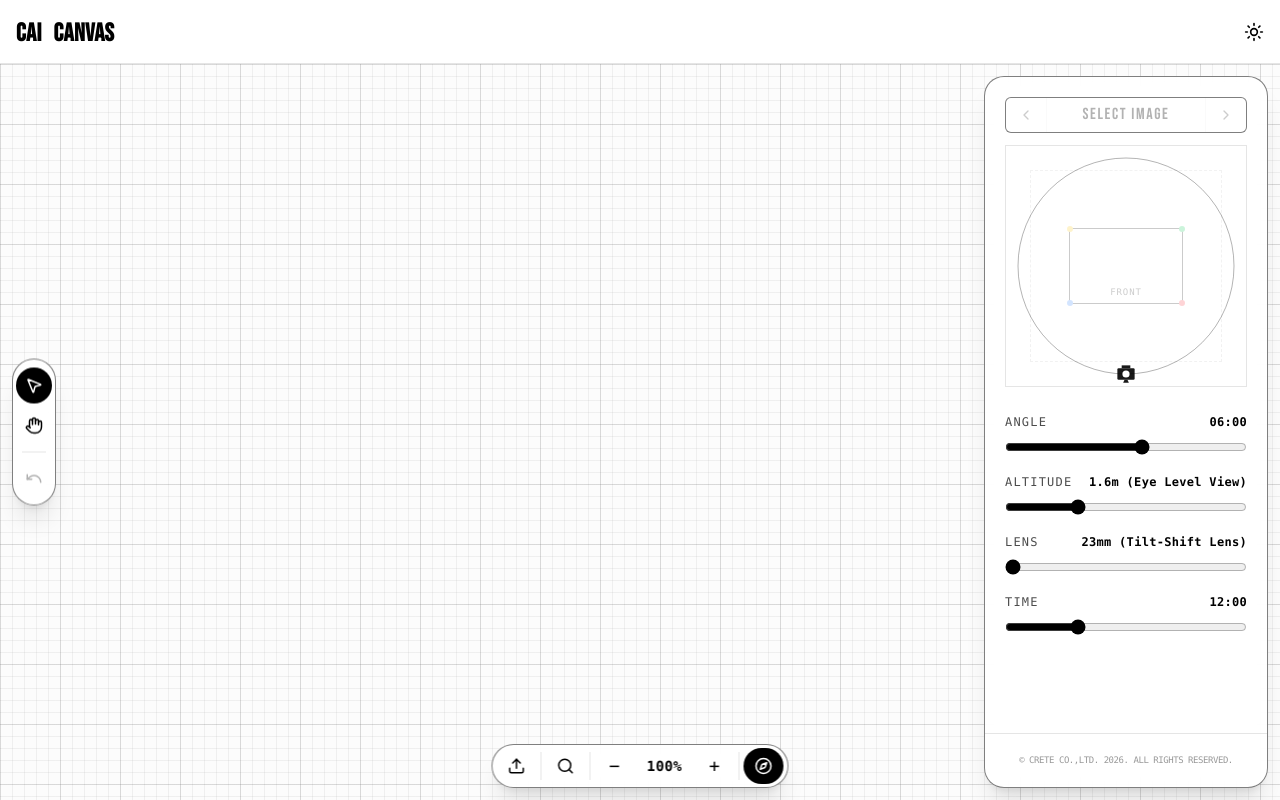
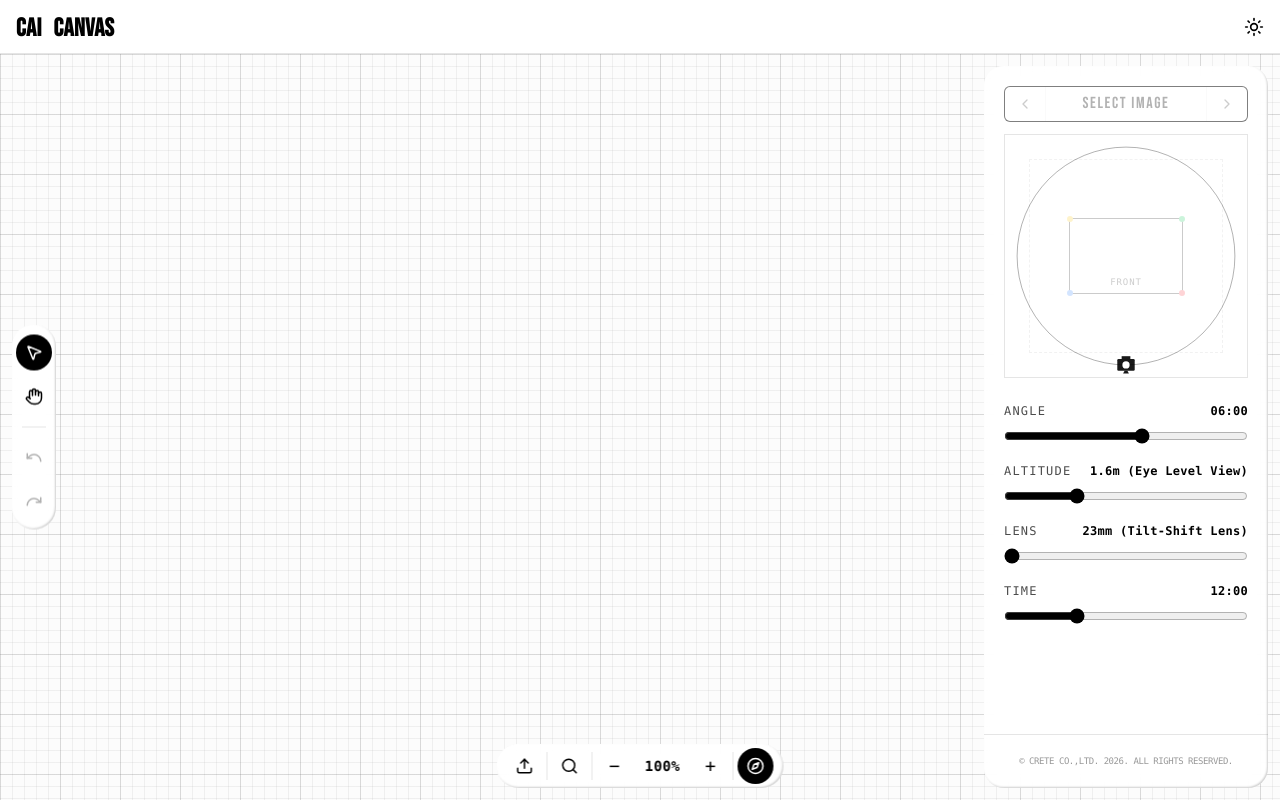
Before and after one commit to cai-crete/cai-canvas, a React (Vite) app: page / in a window 1280 px wide. Built offline with nearby package versions, Linux system fonts and the light colour scheme.

Commit message:
V119: Refine image control bar logic and unify UI styling across all panels

```diff
--- a/src/App.tsx
+++ b/src/App.tsx
@@ -1,5 +1,5 @@
 import React, { useState, useRef, useEffect } from 'react';
-import { Upload, Moon, Sun, Loader2, Search, Hand, MousePointer2, Compass, Book, Wand2, Sparkles, Trash2, Undo, Download, ChevronLeft, ChevronRight } from 'lucide-react';
+import { Upload, Moon, Sun, Loader2, Search, Hand, MousePointer2, Compass, Book, Wand2, Sparkles, Trash2, Undo, Redo, Download, ChevronLeft, ChevronRight } from 'lucide-react';
 import { GoogleGenAI } from '@google/genai';
 import { ANALYSIS, IMAGE_GEN, ANALYSIS_FALLBACK, IMAGE_GEN_FALLBACK } from './constants';
 
@@ -238,11 +238,30 @@ export default function App() {
 
   // V75: History State for Undo
   const [historyStates, setHistoryStates] = useState<CanvasItem[][]>([]);
+  // V113: Redo State
+  const [redoStates, setRedoStates] = useState<CanvasItem[][]>([]);
+
   const handleUndo = () => {
     if (historyStates.length > 0) {
-      setCanvasItems(historyStates[historyStates.length - 1]);
+      const currentState = [...canvasItems];
+      const previousState = historyStates[historyStates.length - 1];
+
+      setRedoStates(prev => [...prev, currentState]);
+      setCanvasItems(previousState);
       setHistoryStates(prev => prev.slice(0, -1));
-      setSelectedItemId(null); // Optional: clear selection on undo
+      setSelectedItemId(null);
+    }
+  };
+
+  const handleRedo = () => {
+    if (redoStates.length > 0) {
+      const currentState = [...canvasItems];
+      const nextState = redoStates[redoStates.length - 1];
+
+      setHistoryStates(prev => [...prev, currentState]);
+      setCanvasItems(nextState);
+      setRedoStates(prev => prev.slice(0, -1));
+      setSelectedItemId(null);
     }
   };
 
@@ -449,6 +468,10 @@ export default function App() {
         for (const corner of corners) {
           const dist = Math.hypot(coords.x - corner.x, coords.y - corner.y);
           if (dist < hitRadius) {
+            // V113: Save state before resizing
+            setHistoryStates(prev => [...prev, canvasItems]);
+            setRedoStates([]);
+
             isResizingItemRef.current = true;
             setIsResizingItem(true);
             resizeCornerRef.current = { dx: corner.dx, dy: corner.dy };
@@ -467,6 +490,10 @@ export default function App() {
     );
 
     if (clickedItem) {
+      // V113: Save state before moving item
+      setHistoryStates(prev => [...prev, canvasItems]);
+      setRedoStates([]);
+
       setSelectedItemId(clickedItem.id);
       isDraggingItemRef.current = true;
       setIsDraggingItem(true);
@@ -1194,7 +1221,7 @@ ${layerC_property}
   return (
     <div className="h-[100dvh] w-full flex flex-col bg-white dark:bg-black text-black dark:text-white font-sans transition-colors duration-300 selection:bg-black selection:text-white dark:selection:bg-white dark:selection:text-black overflow-hidden">
       {/* HEADER */}
-      <header className="h-16 shrink-0 flex justify-between items-center px-4 border-b border-black/10 dark:border-white/10 transition-colors duration-300">
+      <header className="h-[54px] shrink-0 flex justify-between items-center px-4 border-b border-black/10 dark:border-white/10 bg-white/90 dark:bg-black/90 backdrop-blur-sm transition-colors duration-300">
         <div className="flex items-center gap-3">
           <span className="text-[1.575rem] font-display font-bold tracking-[0.0125em] uppercase leading-tight pt-1">CAI</span>
           <span className="text-[1.575rem] font-display font-bold tracking-[0.0125em] uppercase leading-tight pt-1">CANVAS</span>
@@ -1227,15 +1254,20 @@ ${layerC_property}
           onTouchEnd={handleTouchEnd}
         >
 
-          <div className={`
-            absolute left-[12px] top-1/2 -translate-y-1/2 z-30 flex flex-col items-center gap-1
-            bg-white/90 border border-black/50 shadow-xl dark:bg-black/90 dark:border-white/50 pointer-events-auto
-            transition-all duration-300 rounded-full py-2 w-11 backdrop-blur-sm
-          `}>
+          <div
+            className={`
+              absolute left-[12px] top-1/2 -translate-y-1/2 z-30 flex flex-col items-center gap-2
+              bg-white/90 dark:bg-black/90 dark:border-white/50 pointer-events-auto
+              transition-all duration-300 rounded-full py-2.5 w-11 backdrop-blur-sm
+            `}
+            style={{
+              boxShadow: 'inset 1px 1px 2px rgba(255, 255, 255, 1), inset -1px -1px 2px rgba(0, 0, 0, 0.2)'
+            }}
+          >
             {/* 1. 도구 모드 (Select / Pan) */}
             <button
               onClick={() => setCanvasMode('select')}
-              className={`w-9 h-9 flex items-center justify-center rounded-full transition-colors ${canvasMode === 'select' ? 'bg-black text-white dark:bg-white dark:text-black' : 'hover:bg-black/5 dark:hover:bg-white/5'}`}
+              className={`w-9 h-9 aspect-square flex items-center justify-center rounded-full transition-colors ${canvasMode === 'select' ? 'bg-black text-white dark:bg-white dark:text-black' : 'hover:bg-black/5 dark:hover:bg-white/5'}`}
               title="Select Mode"
             >
               <MousePointer2 size={18} />
@@ -1244,13 +1276,13 @@ ${layerC_property}
               onClick={() => {
                 setCanvasMode('pan');
               }}
-              className={`w-9 h-9 flex items-center justify-center rounded-full transition-colors ${canvasMode === 'pan' ? 'bg-black text-white dark:bg-white dark:text-black' : 'hover:bg-black/5 dark:hover:bg-white/5'}`}
+              className={`w-9 h-9 aspect-square flex items-center justify-center rounded-full transition-colors ${canvasMode === 'pan' ? 'bg-black text-white dark:bg-white dark:text-black' : 'hover:bg-black/5 dark:hover:bg-white/5'}`}
               title="Pan Mode"
             >
               <Hand size={18} />
             </button>
 
-            {/* V75: Undo Button */}
+            {/* V75/V113: Undo & Redo Buttons */}
             <div className="w-6 h-[1px] bg-black/10 dark:bg-white/10 my-1" />
             <button
               onClick={handleUndo}
@@ -1260,27 +1292,38 @@ ${layerC_property}
             >
               <Undo size={18} />
             </button>
+            <button
+              onClick={handleRedo}
+              disabled={redoStates.length === 0}
+              className={`w-9 h-9 flex items-center justify-center rounded-full transition-colors ${redoStates.length === 0 ? 'opacity-30 cursor-not-allowed' : 'hover:bg-black/5 dark:hover:bg-white/5'}`}
+              title="Redo"
+            >
+              <Redo size={18} />
+            </button>
           </div>
 
           {/* V71: Dynamic Horizontal Control Bar (Upload + Zoom + Compass) */}
           <div
             className={`
               absolute bottom-[12px] z-30 flex items-center
-              bg-white/90 border border-black/50 shadow-xl dark:bg-black/90 dark:border-white/50 pointer-events-auto
+              bg-white/90 dark:bg-black/90 pointer-events-auto
               transition-all duration-500 ease-in-out rounded-full overflow-hidden h-11 backdrop-blur-sm
             `}
             style={{
               left: isRightPanelOpen ? '50%' : 'calc(100% - 12px)',
               transform: isRightPanelOpen ? 'translateX(-50%)' : 'translateX(-100%)',
-              whiteSpace: 'nowrap'
+              whiteSpace: 'nowrap',
+              paddingLeft: '6px',
+              paddingRight: '6px',
+              boxShadow: 'inset 1px 1px 2px rgba(255, 255, 255, 1), inset -1px -1px 2px rgba(0, 0, 0, 0.2)'
             }}
           >
             {/* 1. 이미지 업로드 버튼 */}
             <input type="file" ref={fileInputRef} onChange={handleImageUpload} accept="image/*" className="hidden" />
-            <div className="flex px-1">
+            <div className="flex px-1 min-h-[44px] items-center">
               <button
                 onClick={() => fileInputRef.current?.click()}
-                className="w-10 h-full flex items-center justify-center hover:bg-black/5 dark:hover:bg-white/5 transition-colors"
+                className="w-9 h-9 aspect-square flex items-center justify-center rounded-full hover:bg-black/5 dark:hover:bg-white/5 transition-colors"
                 title="Upload Image"
               >
                 <Upload size={18} />
@@ -1290,10 +1333,10 @@ ${layerC_property}
             <div className="w-[1px] h-7 bg-black/10 dark:bg-white/10" />
 
             {/* 2. 돋보기 / 초기화 */}
-            <div className="flex px-1">
+            <div className="flex px-1 min-h-[44px] items-center">
               <button
                 onClick={handleFocus}
-                className="w-10 h-full flex items-center justify-center hover:bg-black/5 dark:hover:bg-white/5 transition-colors"
+                className="w-9 h-9 aspect-square flex items-center justify-center rounded-full hover:bg-black/5 dark:hover:bg-white/5 transition-colors"
                 title="Fit to 100% / Focus Target"
               >
                 <Search size={18} />
@@ -1303,10 +1346,10 @@ ${layerC_property}
             <div className="w-[1px] h-7 bg-black/10 dark:bg-white/10" />
 
             {/* 3. 줌 컨트롤 */}
-            <div className="flex px-1 select-none items-center">
-              <button onClick={() => zoomStep(-1)} className="w-10 h-full flex items-center justify-center font-mono text-lg hover:bg-black/5 dark:hover:bg-white/5 transition-colors" title="Zoom Out">−</button>
+            <div className="flex px-1 select-none items-center min-h-[44px]">
+              <button onClick={() => zoomStep(-1)} className="w-9 h-9 aspect-square flex items-center justify-center rounded-full font-mono text-lg hover:bg-black/5 dark:hover:bg-white/5 transition-colors" title="Zoom Out">−</button>
               <div className="min-w-[60px] h-full flex items-center justify-center font-mono text-sm px-1 font-bold">{Math.round(canvasZoom)}%</div>
-              <button onClick={() => zoomStep(1)} className="w-10 h-full flex items-center justify-center font-mono text-lg hover:bg-black/5 dark:hover:bg-white/5 transition-colors" title="Zoom In">+</button>
+              <button onClick={() => zoomStep(1)} className="w-9 h-9 aspect-square flex items-center justify-center rounded-full font-mono text-lg hover:bg-black/5 dark:hover:bg-white/5 transition-colors" title="Zoom In">+</button>
             </div>
 
             <div className="w-[1px] h-7 bg-black/10 dark:bg-white/10" />
@@ -1315,9 +1358,9 @@ ${layerC_property}
             <div className="flex px-1">
               <button
                 onClick={() => setIsRightPanelOpen(!isRightPanelOpen)}
-                className={`w-10 h-9 flex items-center justify-center transition-colors ${
+                className={`w-9 h-9 aspect-square flex items-center justify-center rounded-full transition-colors ${
                   isRightPanelOpen
-                    ? 'bg-black text-white dark:bg-white dark:text-black rounded-full'
+                    ? 'bg-black text-white dark:bg-white dark:text-black'
                     : 'hover:bg-black/5 dark:hover:bg-white/5'
                 }`}
                 title="Toggle Panel"
@@ -1388,42 +1431,48 @@ ${layerC_property}
                   >
                     {/* V80/V81: Floating Control Bar for All Images */}
                     <div
-                      className={`absolute flex items-center bg-white/70 dark:bg-black/70 backdrop-blur-md z-[40] divide-x divide-black/10 dark:divide-white/10 border border-black/40 dark:border-white/40 rounded-2xl shadow-sm pointer-events-auto`}
+                      className={`absolute flex items-center bg-white/70 dark:bg-black/70 backdrop-blur-md z-[40] px-1.5 rounded-full pointer-events-auto transition-all duration-300`}
                       style={{
-                        top: `-${48 / (canvasZoom / 100)}px`, // 36px height + 12px padding scaled inversely
+                        top: `-${56 / (canvasZoom / 100)}px`, // Adjusted top margin
                         right: 0,
-                        height: `${36 / (canvasZoom / 100)}px`,
+                        height: `${44 / (canvasZoom / 100)}px`,
+                        boxShadow: 'inset 1px 1px 2px rgba(255, 255, 255, 1), inset -1px -1px 2px rgba(0, 0, 0, 0.2)'
                       }}
                       onPointerDown={(e) => e.stopPropagation()}
                     >
                       {item.type === 'generated' && (
                         /* V82: Add Download button for generated images */
+                        <>
                           <a
                             href={item.src}
                             download="simulation.png"
-                          className="flex items-center justify-center hover:bg-black/5 dark:hover:bg-white/5 transition-colors rounded-l-2xl"
-                          style={{ width: `${40 / (canvasZoom / 100)}px`, height: '100%' }}
+                            className="flex items-center justify-center hover:bg-black/5 dark:hover:bg-white/5 transition-colors rounded-full"
+                            style={{ width: `${36 / (canvasZoom / 100)}px`, height: `${36 / (canvasZoom / 100)}px` }}
                             title="다운로드"
                           >
                             <Download size={14 / (canvasZoom / 100)} />
                           </a>
+                          <div className="w-[1px] bg-black/10 dark:bg-white/10 mx-0.5" style={{ height: (28 / (canvasZoom / 100)) + 'px' }} />
+                        </>
                       )}
                       <button
                         onClick={() => setOpenLibraryItemId(prev => prev === item.id ? null : item.id)}
-                        className={`flex items-center justify-center transition-colors ${item.type !== 'generated' ? 'rounded-l-2xl' : ''} ${openLibraryItemId === item.id ? 'bg-black/10 dark:bg-white/10' : 'hover:bg-black/5 dark:hover:bg-white/5'}`}
-                        style={{ width: `${40 / (canvasZoom / 100)}px`, height: '100%' }}
+                        className={`flex items-center justify-center transition-colors rounded-full ${openLibraryItemId === item.id ? 'bg-black/10 dark:bg-white/10' : 'hover:bg-black/5 dark:hover:bg-white/5'}`}
+                        style={{ width: `${36 / (canvasZoom / 100)}px`, height: `${36 / (canvasZoom / 100)}px` }}
                         title="라이브러리 (아트보드)"
                       >
                         <Book size={12 / (canvasZoom / 100)} />
                       </button>
+                      <div className="w-[1px] bg-black/10 dark:bg-white/10 mx-0.5" style={{ height: (28 / (canvasZoom / 100)) + 'px' }} />
                       <button
                         onClick={() => {
                           setHistoryStates(prevH => [...prevH, canvasItems]);
+                          setRedoStates([]);
                           setCanvasItems(prev => prev.filter(i => i.id !== item.id && i.motherId !== item.id));
                           setSelectedItemId(null);
                         }}
-                        className="flex items-center justify-center hover:bg-black/5 dark:hover:bg-white/5 transition-colors text-red-500 rounded-r-2xl"
-                        style={{ width: `${40 / (canvasZoom / 100)}px`, height: '100%' }}
+                        className="flex items-center justify-center hover:bg-black/5 dark:hover:bg-white/5 transition-colors text-red-500 rounded-full"
+                        style={{ width: `${36 / (canvasZoom / 100)}px`, height: `${36 / (canvasZoom / 100)}px` }}
                         title="삭제"
                       >
                         <Trash2 size={12 / (canvasZoom / 100)} />
@@ -1517,7 +1566,10 @@ ${layerC_property}
             {/* FLOATING PANEL - V59: Target Transparency (10% / 90% opacity) */}
             <div className={`w-full h-full transition-all duration-500 ${isRightPanelOpen ? 'opacity-100 translate-x-0' : 'opacity-0 translate-x-10 pointer-events-none'}`}>
               <aside
-                className="h-full w-[284px] rounded-[20px] flex flex-col overflow-hidden pointer-events-auto border border-black/50 shadow-xl dark:border-white/50 bg-white/90 dark:bg-black/90 backdrop-blur-sm"
+                className="h-full w-[284px] rounded-[20px] flex flex-col overflow-hidden pointer-events-auto bg-white/90 dark:bg-black/90 backdrop-blur-sm"
+                style={{
+                   boxShadow: 'inset 1px 1px 2px rgba(255, 255, 255, 1), inset -1px -1px 2px rgba(0, 0, 0, 0.2)'
+                }}
               >
                 {/* Sidebar Content Wrapper - V105: Removed global overflow-y-auto to prevent scrollbars */}
                 <div className={`flex flex-col h-full transition-opacity duration-200 ${isRightPanelOpen ? 'opacity-100 delay-150' : 'opacity-0'}`}>
```
Lines whose indentation alone changed are shown as unchanged.
